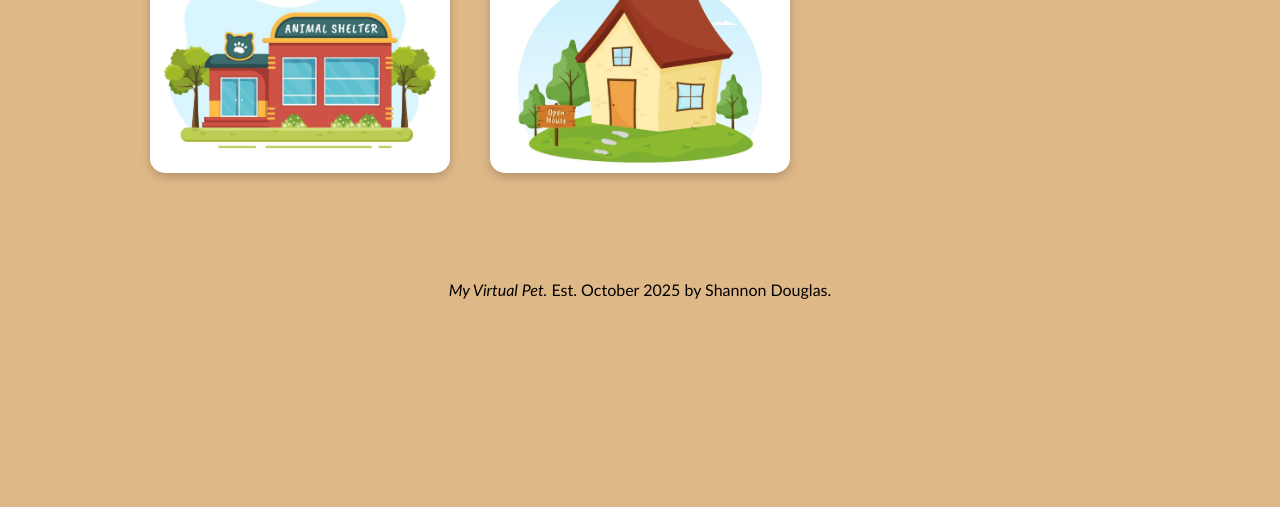
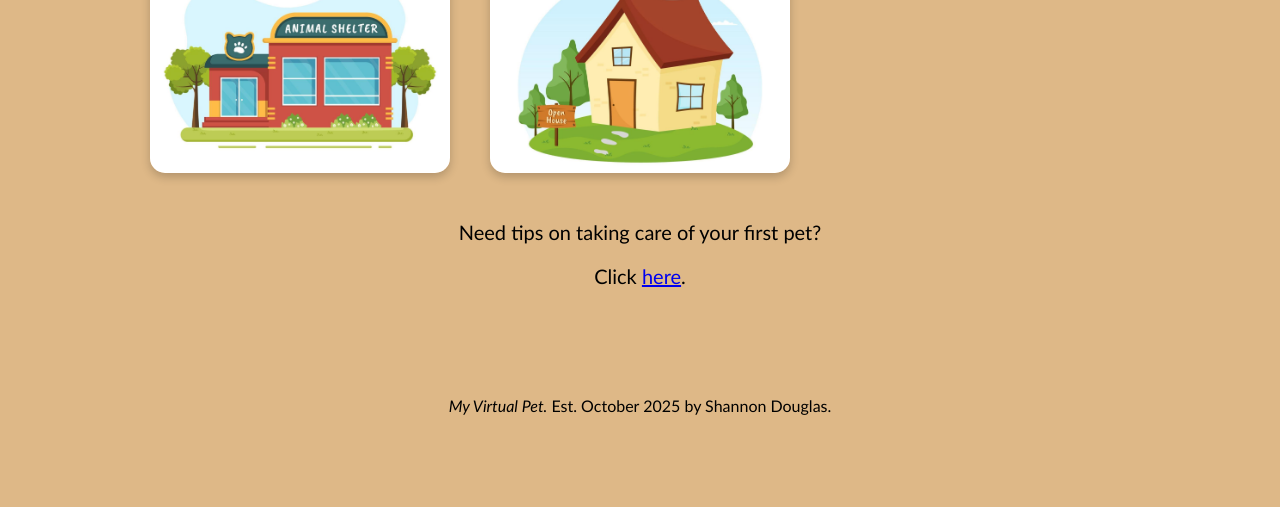
Before and after one commit to srdougla/webdev, a plain HTML site: page index.html in a window 1280 px wide. Shown: the part 374-881 px from the top of the page. Before the commit the page ends 800 px from the top, so only its background shows below. Drawn offline with Linux system fonts and the light colour scheme.

Commit message:
README complete, final edits made

```diff
--- a/index.html
+++ b/index.html
@@ -40,6 +40,14 @@
         </div>
     </div>
 
+    <div style="text-align: center; font-size: 20px">
+        <br>
+        <p>Need tips on taking care of your first pet?</p>
+        <p>Click <a href="https://www.hartroadanimalhospital.com/services/dogs/blog/tips-how-choose-your-first-pet" target="_blank">here</a>.</p>
+    </div>
+
+    </body>
+
     <footer>
         <p style="text-align:center; padding:7%"><em>My Virtual Pet.</em> Est. October 2025 by Shannon Douglas.</p>
     </footer>
```
Also changed, not shown: store.html (+1 -1 lines), 1 other file.
